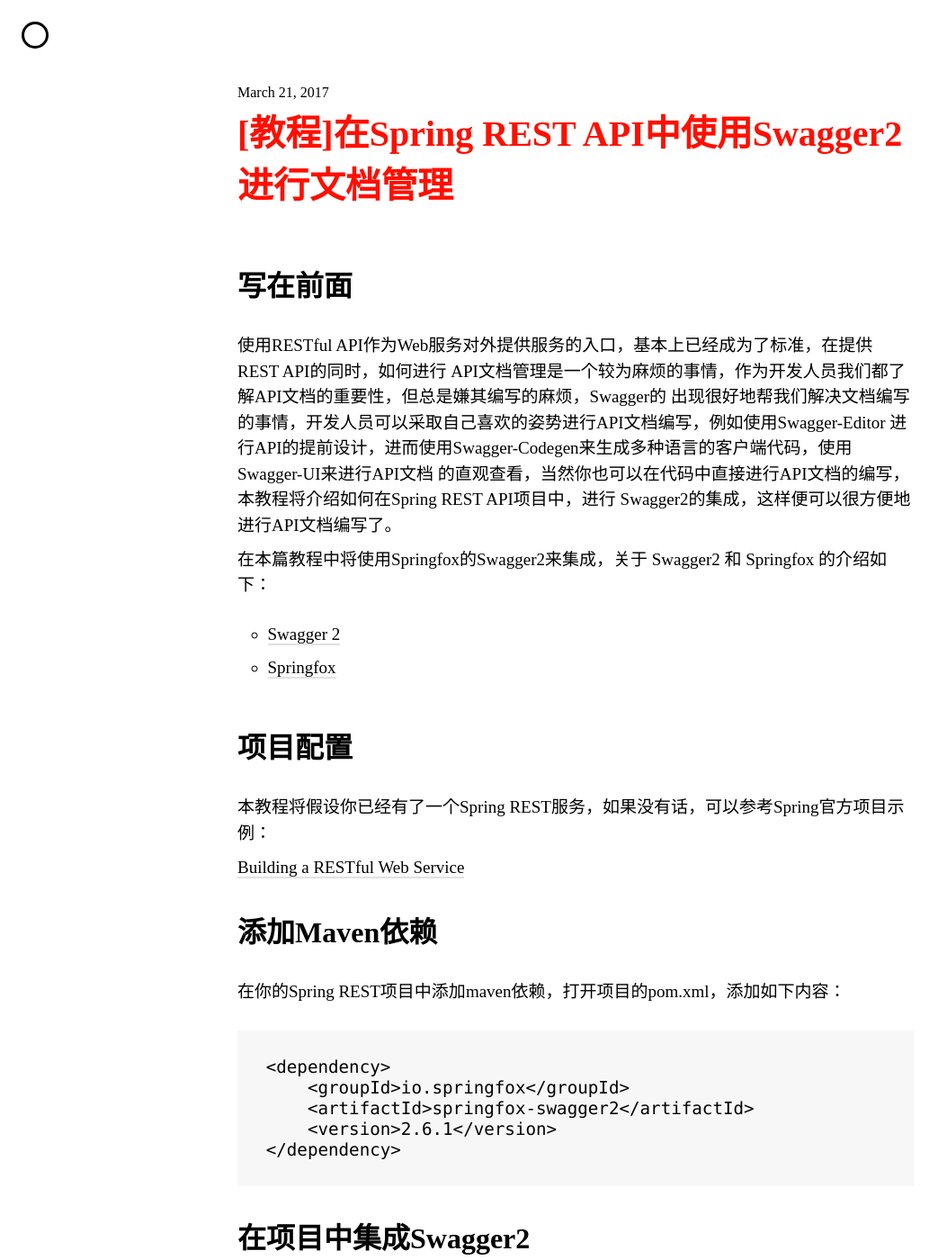
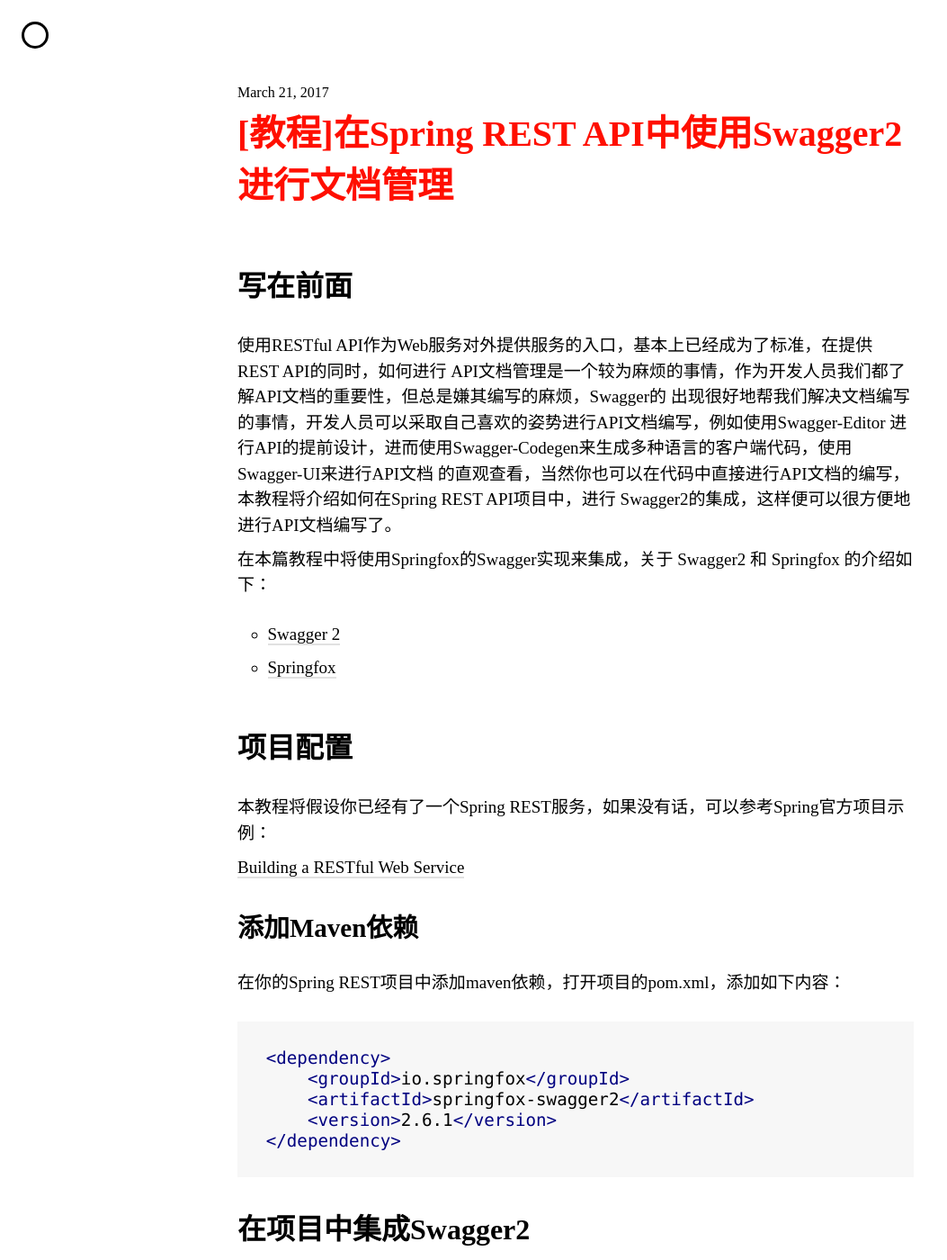
Before and after one commit to cnjunq/cnjunq.github.io, a Jekyll site: the page built from _posts/2017/2017-03-21-教程-在spring-rest-api中使用swagger2进行文档管理.markdown, in a window 1280 px wide and 1400 px high. Shown: the whole window at 90% size, without its empty margins (0-1053 px from the left). Built offline with Jekyll 4.4.1, drawn with Linux system fonts in a browser that asks for light colours; some web fonts are replaced; comment, search, counter and statistics services are not loaded.

````diff
--- a/_posts/2017/2017-03-21-教程-在spring-rest-api中使用swagger2进行文档管理.markdown
+++ b/_posts/2017/2017-03-21-教程-在spring-rest-api中使用swagger2进行文档管理.markdown
@@ -13,7 +13,7 @@ API文档管理是一个较为麻烦的事情，作为开发人员我们都了
 的直观查看，当然你也可以在代码中直接进行API文档的编写，本教程将介绍如何在Spring REST API项目中，进行
 Swagger2的集成，这样便可以很方便地进行API文档编写了。
 
-在本篇教程中将使用Springfox的Swagger2来集成，关于 Swagger2 和 Springfox 的介绍如下：
+在本篇教程中将使用Springfox的Swagger实现来集成，关于 Swagger2 和 Springfox 的介绍如下：
 
 * [Swagger 2][fcfb529e]
 * [Springfox][effd621e]
@@ -26,11 +26,11 @@ Swagger2的集成，这样便可以很方便地进行API文档编写了。
 
 [Building a RESTful Web Service][32062182]
 
-## 添加Maven依赖
+### 添加Maven依赖
 
 在你的Spring REST项目中添加maven依赖，打开项目的pom.xml，添加如下内容：
 
-```
+```xml
 <dependency>
     <groupId>io.springfox</groupId>
     <artifactId>springfox-swagger2</artifactId>
````
Also changed, not shown: _posts/2017/2017-04-10-知乎回答-程序员简历该如何写？.markdown (added, +28 -0 lines).
